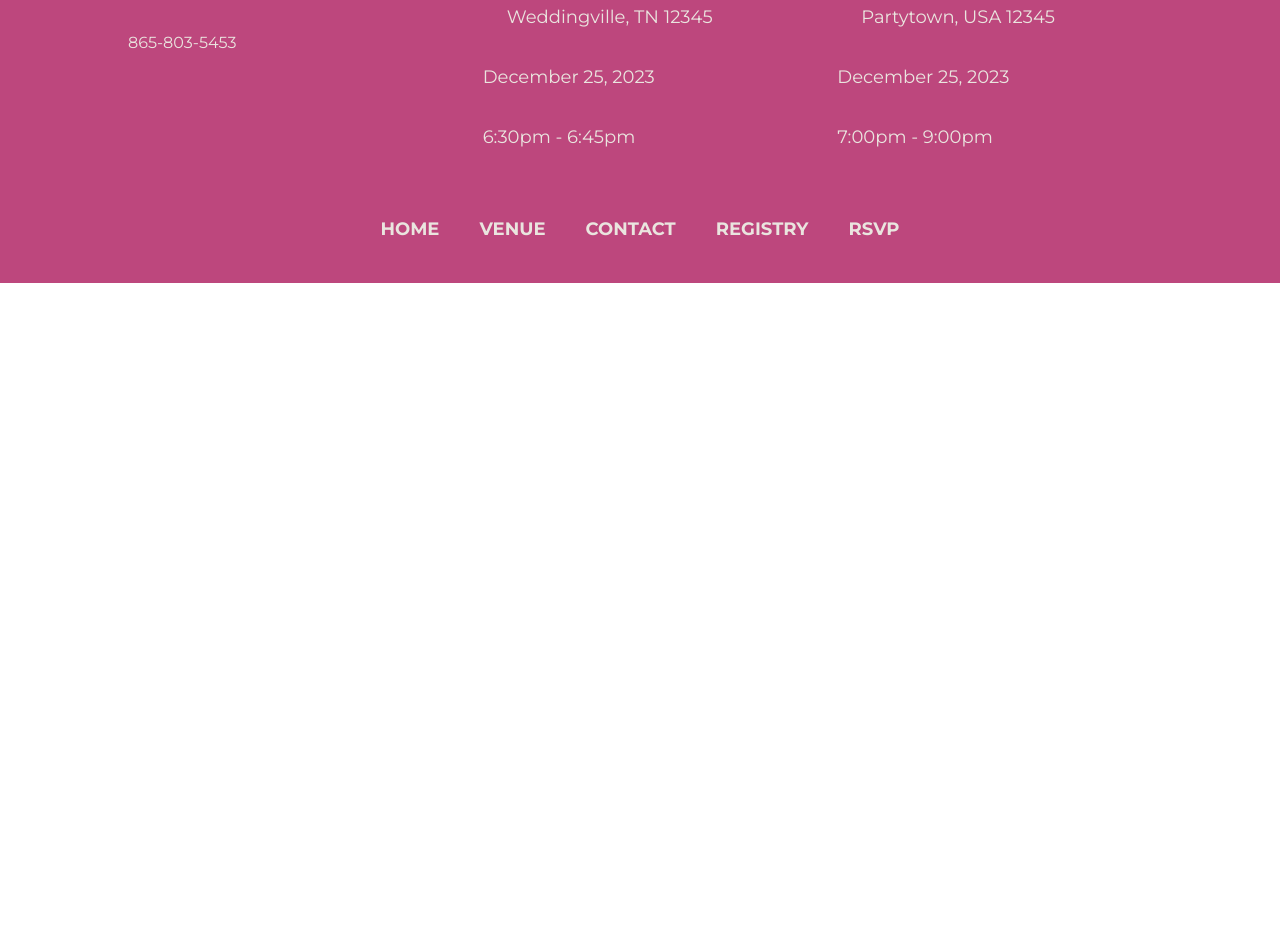
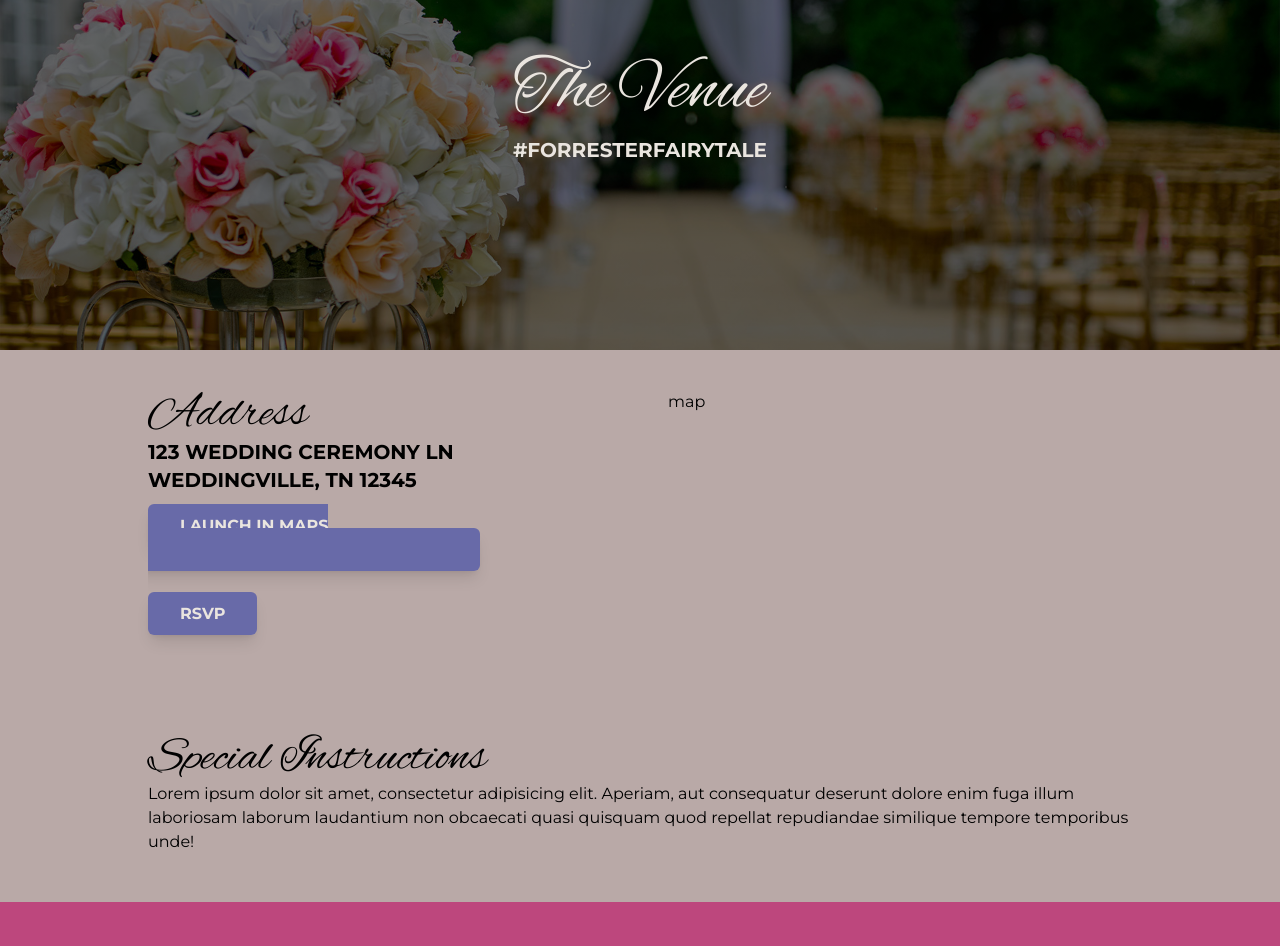
Before and after one commit to Myzwer/BDD-Veluthe, a Nuxt app: page /EventVenue in a window 1280 px wide. Shown: the part 200-1146 px from the top of the page. Before the commit the page ends 800 px from the top, so only its background shows below. Built offline with nearby package versions, Linux system fonts and the light colour scheme.

Commit message:
:white_check_mark: Added the venue page and the header.

```diff
--- /dev/null
+++ b/pages/EventVenue.vue
@@ -0,0 +1,89 @@
+<template>
+    <div>
+        <div class="relative">
+            <div class="venue-h1-background">
+                <div class="content-middle text-white text-center">
+                    <h1 class="text-7xl mb-2 px-2">The Venue</h1>
+                    <h2 class="text-xl font-bold uppercase body-font">
+                        #forresterfairytale
+                    </h2>
+                </div>
+            </div>
+        </div>
+
+        <div class="bg-tertiary">
+            <div class="text-center mx-auto max-w-2xl md:max-w-5xl">
+                <div class="grid grid-cols-12 gap-4 pt-10 pb-12">
+                    <div class="col-span-12 md:col-span-6 px-5 text-left">
+                        <h2 class="text-5xl">Address</h2>
+                        <h3 class="text-xl font-bold uppercase body-font">
+                            123 Wedding Ceremony Ln
+                        </h3>
+                        <h3 class="text-xl font-bold uppercase body-font">
+                            Weddingville, TN 12345
+                        </h3>
+                        <div class="py-5">
+                            <a
+                                href="#"
+                                target="_blank"
+                                class="bg-accent text-white uppercase rounded-md font-bold shadow-lg text-white px-8 py-3 mt-10 transition duration-300 ease-in-out hover:bg-accent-alt hover:shadow-xl"
+                            >
+                                Launch in Maps
+                                <font-awesome-icon
+                                    icon="fa-solid fa-arrow-up-right-from-square"
+                                />
+                            </a>
+                        </div>
+
+                        <div class="py-5">
+                            <a
+                                href="#"
+                                target="_blank"
+                                class="bg-accent text-white uppercase rounded-md font-bold shadow-lg text-white px-8 py-3 mt-10 transition duration-300 ease-in-out hover:bg-accent-alt hover:shadow-xl"
+                            >
+                                RSVP
+                            </a>
+                        </div>
+                    </div>
+
+                    <div class="col-span-12 md:col-span-6 px-5 text-left">
+                        <h4>map</h4>
+                    </div>
+                </div>
+
+                <div class="grid grid-cols-12 gap-4 pt-10 pb-12">
+                    <div class="col-span-12 px-5 text-left">
+                        <h2 class="text-5xl">Special Instructions</h2>
+                        <p>
+                            Lorem ipsum dolor sit amet, consectetur adipisicing
+                            elit. Aperiam, aut consequatur deserunt dolore enim
+                            fuga illum laboriosam laborum laudantium non
+                            obcaecati quasi quisquam quod repellat repudiandae
+                            similique tempore temporibus unde!
+                        </p>
+                    </div>
+                </div>
+            </div>
+        </div>
+    </div>
+</template>
+
+<script>
+export default {
+    name: 'EventVenue',
+}
+</script>
+
+<style>
+/* stylelint-disable color-function-notation */
+.venue-h1-background {
+    background: linear-gradient(rgba(0, 0, 0, 60%), rgba(0, 0, 0, 60%)),
+        url('~static/images/venue/venue-head.jpg');
+    height: 60vh;
+    background-position: top center;
+    background-repeat: no-repeat;
+    background-size: cover;
+}
+
+/* stylelint-enable color-function-notation */
+</style>
```
Also changed, not shown: static/images/venue/venue-head.jpg (added).
